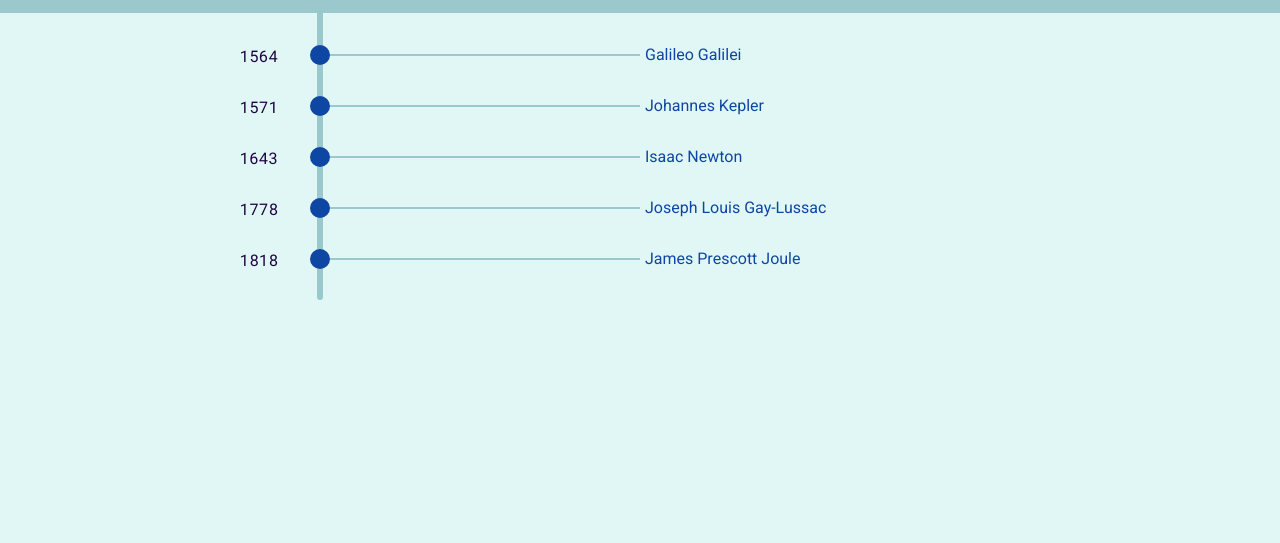
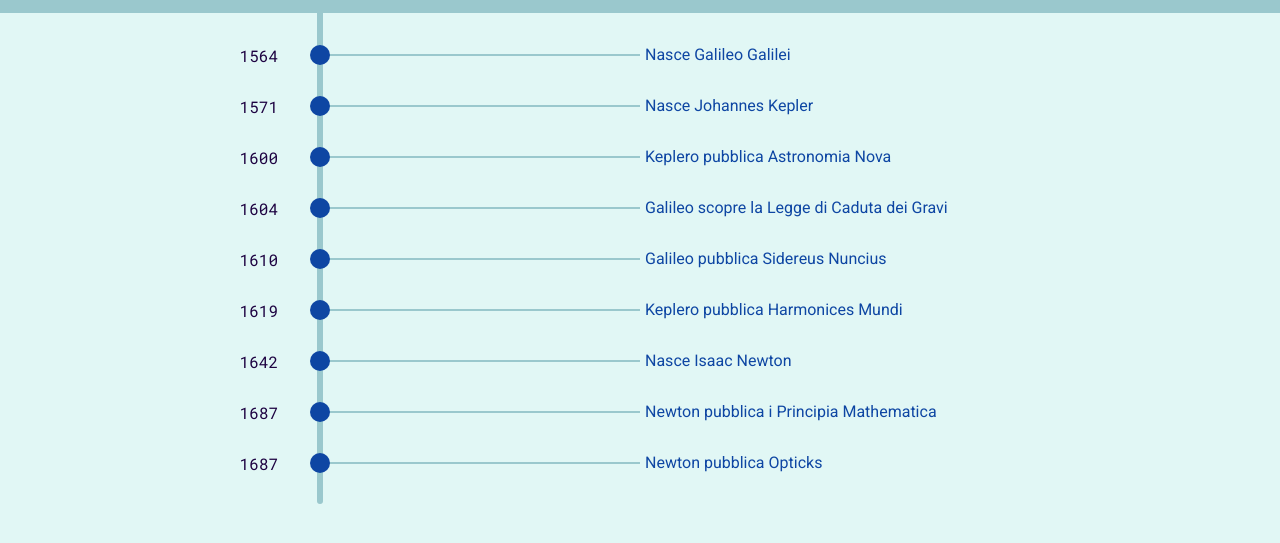
Before and after one commit to Corso-App-Salvemini-24/linea-del-tempo, a website: page index.html in a window 1280 px wide. Shown: the part 63-606 px from the top of the page. Drawn offline with Linux system fonts and the light colour scheme.

Commit message:
added points to timeline

```diff
--- a/index.html
+++ b/index.html
@@ -15,31 +15,55 @@
                     <div class="year">1564</div>
                     <div class="dot"></div>
                     <div class="arrow"></div>
-                    <a href="galilei.html">Galileo Galilei</a>
+                    <a href="galilei.html">Nasce Galileo Galilei</a>
                 </li>
                 <li>
                     <div class="year">1571</div>
                     <div class="dot"></div>
                     <div class="arrow"></div>
-                    <a href="keplero.html">Johannes Kepler</a>
+                    <a href="keplero.html">Nasce Johannes Kepler</a>
                 </li>
                 <li>
-                    <div class="year">1643</div>
+                    <div class="year">1600</div>
                     <div class="dot"></div>
                     <div class="arrow"></div>
-                    <a href="newton.html">Isaac Newton</a>
+                    <a href="astronomia-nova.html">Keplero pubblica Astronomia Nova</a>
                 </li>
                 <li>
-                    <div class="year">1778</div>
+                    <div class="year">1604</div>
                     <div class="dot"></div>
                     <div class="arrow"></div>
-                    <a href="gay-lussac.html">Joseph Louis Gay-Lussac</a>
+                    <a href="caduta-gravi.html">Galileo scopre la Legge di Caduta dei Gravi</a>
                 </li>
                 <li>
-                    <div class="year">1818</div>
+                    <div class="year">1610</div>
                     <div class="dot"></div>
                     <div class="arrow"></div>
-                    <a href="joule.html">James Prescott Joule</a>
+                    <a href="sidereus-nuncius.html">Galileo pubblica Sidereus Nuncius</a>
+                </li>
+                <li>
+                    <div class="year">1619</div>
+                    <div class="dot"></div>
+                    <div class="arrow"></div>
+                    <a href="harmonices-mundi.html">Keplero pubblica Harmonices Mundi</a>
+                </li>
+                <li>
+                    <div class="year">1642</div>
+                    <div class="dot"></div>
+                    <div class="arrow"></div>
+                    <a href="newton.html">Nasce Isaac Newton</a>
+                </li>
+                <li>
+                    <div class="year">1687</div>
+                    <div class="dot"></div>
+                    <div class="arrow"></div>
+                    <a href="principia-mathematica.html">Newton pubblica i Principia Mathematica</a>
+                </li>
+                <li>
+                    <div class="year">1687</div>
+                    <div class="dot"></div>
+                    <div class="arrow"></div>
+                    <a href="opticks.html">Newton pubblica Opticks</a>
                 </li>
             </ul>
         </nav>
--- a/style.css
+++ b/style.css
@@ -13,7 +13,7 @@ html {
     --dots-color: #0E46A3;
     --link-color: #0E46A3;
     --line-color: #9AC8CD;
-    --arrow-color: #9AC8CD
+    --arrow-color: #9AC8CD;
 }
 
 body {
```
Also changed, not shown: gay-lussac.html (deleted, +0 -10 lines), joule.html (deleted, +0 -11 lines).
